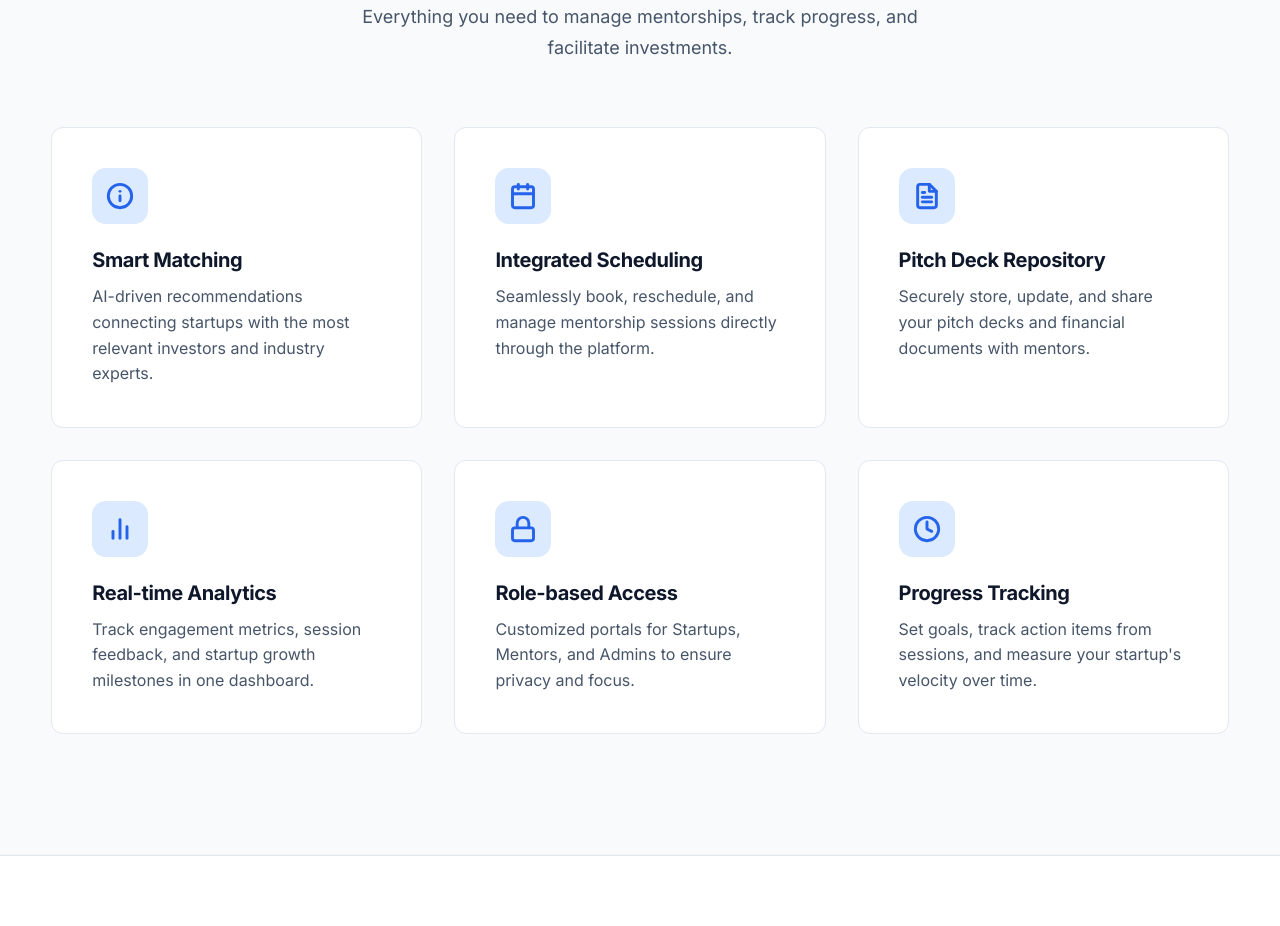
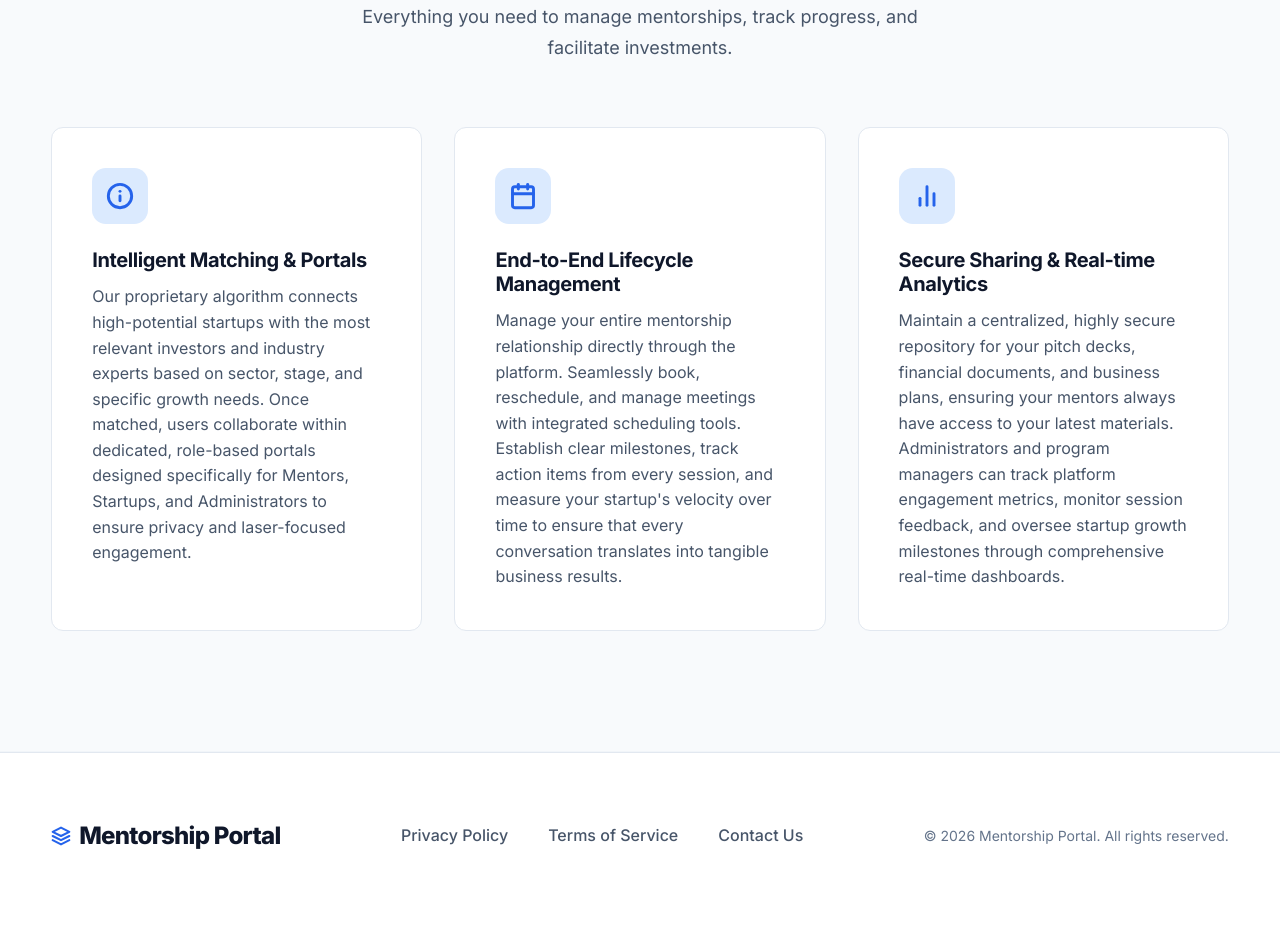
Before and after one commit to A-P-S-Bhaidav/Mentorship-portal, a Next.js app: page / in a window 1280 px wide. Shown: the part 3280-4206 px from the top of the page. After the commit the page ends 4167 px from the top, so only its background shows below. Built offline with nearby package versions, Linux system fonts and the light colour scheme; no server answers.

Commit message:
Consolidate platform features into 3 detailed cards for a single-row layout

```diff
--- a/src/app/page.js
+++ b/src/app/page.js
@@ -216,48 +216,24 @@ export default function LandingPage() {
               <div className={styles.featureIcon}>
                 <svg xmlns="http://www.w3.org/2000/svg" viewBox="0 0 24 24" fill="none" stroke="currentColor" strokeWidth="2.5" strokeLinecap="round" strokeLinejoin="round"><circle cx="12" cy="12" r="10"/><line x1="12" y1="16" x2="12" y2="12"/><line x1="12" y1="8" x2="12.01" y2="8"/></svg>
               </div>
-              <h3 className={styles.featureTitle}>Smart Matching</h3>
-              <p className={styles.featureDesc}>AI-driven recommendations connecting startups with the most relevant investors and industry experts.</p>
+              <h3 className={styles.featureTitle}>Intelligent Matching & Portals</h3>
+              <p className={styles.featureDesc}>Our proprietary algorithm connects high-potential startups with the most relevant investors and industry experts based on sector, stage, and specific growth needs. Once matched, users collaborate within dedicated, role-based portals designed specifically for Mentors, Startups, and Administrators to ensure privacy and laser-focused engagement.</p>
             </motion.div>
 
             <motion.div variants={fadeUp} className={styles.featureCard}>
               <div className={styles.featureIcon}>
                 <svg xmlns="http://www.w3.org/2000/svg" viewBox="0 0 24 24" fill="none" stroke="currentColor" strokeWidth="2.5" strokeLinecap="round" strokeLinejoin="round"><rect x="3" y="4" width="18" height="18" rx="2" ry="2"/><line x1="16" y1="2" x2="16" y2="6"/><line x1="8" y1="2" x2="8" y2="6"/><line x1="3" y1="10" x2="21" y2="10"/></svg>
               </div>
-              <h3 className={styles.featureTitle}>Integrated Scheduling</h3>
-              <p className={styles.featureDesc}>Seamlessly book, reschedule, and manage mentorship sessions directly through the platform.</p>
-            </motion.div>
-
-            <motion.div variants={fadeUp} className={styles.featureCard}>
-              <div className={styles.featureIcon}>
-                <svg xmlns="http://www.w3.org/2000/svg" viewBox="0 0 24 24" fill="none" stroke="currentColor" strokeWidth="2.5" strokeLinecap="round" strokeLinejoin="round"><path d="M14 2H6a2 2 0 0 0-2 2v16a2 2 0 0 0 2 2h12a2 2 0 0 0 2-2V8z"/><polyline points="14 2 14 8 20 8"/><line x1="16" y1="13" x2="8" y2="13"/><line x1="16" y1="17" x2="8" y2="17"/><polyline points="10 9 9 9 8 9"/></svg>
-              </div>
-              <h3 className={styles.featureTitle}>Pitch Deck Repository</h3>
-              <p className={styles.featureDesc}>Securely store, update, and share your pitch decks and financial documents with mentors.</p>
+              <h3 className={styles.featureTitle}>End-to-End Lifecycle Management</h3>
+              <p className={styles.featureDesc}>Manage your entire mentorship relationship directly through the platform. Seamlessly book, reschedule, and manage meetings with integrated scheduling tools. Establish clear milestones, track action items from every session, and measure your startup&apos;s velocity over time to ensure that every conversation translates into tangible business results.</p>
             </motion.div>
 
             <motion.div variants={fadeUp} className={styles.featureCard}>
               <div className={styles.featureIcon}>
                 <svg xmlns="http://www.w3.org/2000/svg" viewBox="0 0 24 24" fill="none" stroke="currentColor" strokeWidth="2.5" strokeLinecap="round" strokeLinejoin="round"><line x1="18" y1="20" x2="18" y2="10"/><line x1="12" y1="20" x2="12" y2="4"/><line x1="6" y1="20" x2="6" y2="14"/></svg>
               </div>
-              <h3 className={styles.featureTitle}>Real-time Analytics</h3>
-              <p className={styles.featureDesc}>Track engagement metrics, session feedback, and startup growth milestones in one dashboard.</p>
-            </motion.div>
-
-            <motion.div variants={fadeUp} className={styles.featureCard}>
-              <div className={styles.featureIcon}>
-                <svg xmlns="http://www.w3.org/2000/svg" viewBox="0 0 24 24" fill="none" stroke="currentColor" strokeWidth="2.5" strokeLinecap="round" strokeLinejoin="round"><rect x="3" y="11" width="18" height="11" rx="2" ry="2"/><path d="M7 11V7a5 5 0 0 1 10 0v4"/></svg>
-              </div>
-              <h3 className={styles.featureTitle}>Role-based Access</h3>
-              <p className={styles.featureDesc}>Customized portals for Startups, Mentors, and Admins to ensure privacy and focus.</p>
-            </motion.div>
-
-            <motion.div variants={fadeUp} className={styles.featureCard}>
-              <div className={styles.featureIcon}>
-                <svg xmlns="http://www.w3.org/2000/svg" viewBox="0 0 24 24" fill="none" stroke="currentColor" strokeWidth="2.5" strokeLinecap="round" strokeLinejoin="round"><circle cx="12" cy="12" r="10"/><polyline points="12 6 12 12 16 14"/></svg>
-              </div>
-              <h3 className={styles.featureTitle}>Progress Tracking</h3>
-              <p className={styles.featureDesc}>Set goals, track action items from sessions, and measure your startup&apos;s velocity over time.</p>
+              <h3 className={styles.featureTitle}>Secure Sharing & Real-time Analytics</h3>
+              <p className={styles.featureDesc}>Maintain a centralized, highly secure repository for your pitch decks, financial documents, and business plans, ensuring your mentors always have access to your latest materials. Administrators and program managers can track platform engagement metrics, monitor session feedback, and oversee startup growth milestones through comprehensive real-time dashboards.</p>
             </motion.div>
           </motion.div>
         </div>
```
